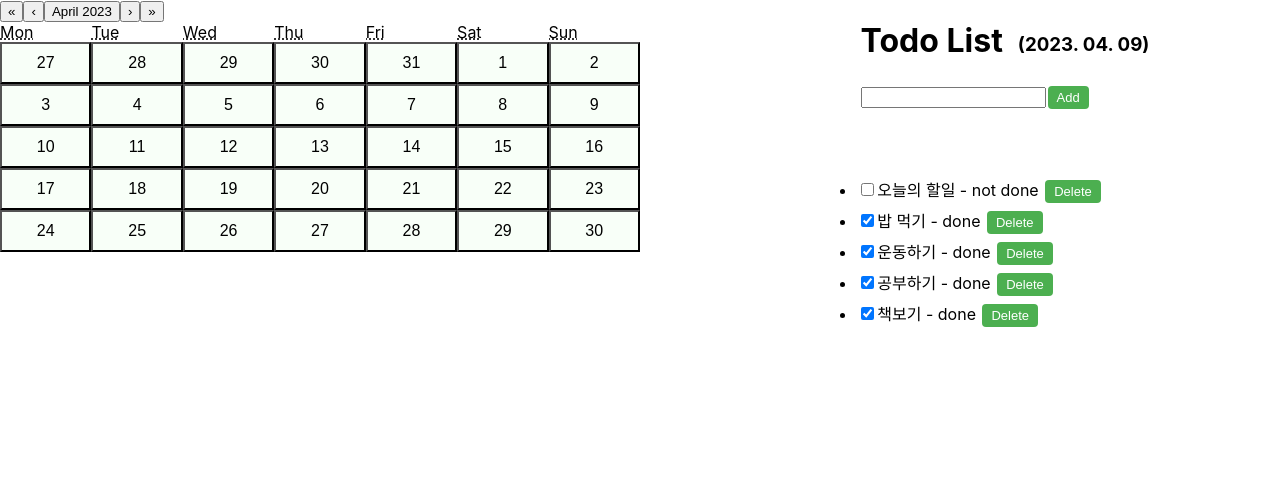
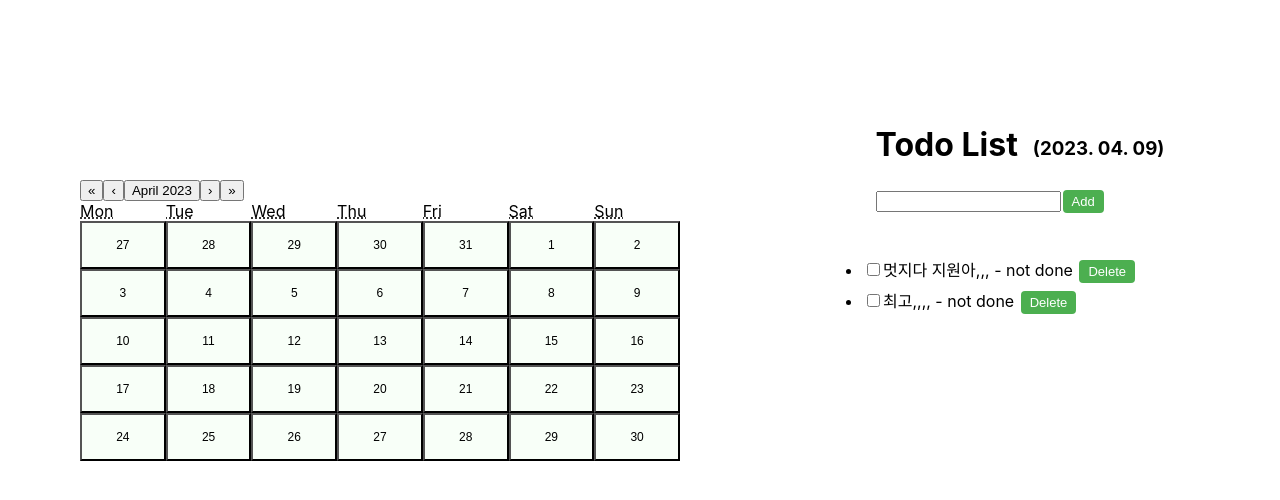
Before and after one commit to zi0ne/TODO, a React (Create React App) app: page / in a window 1280 px wide. Shown: the top 500 px of the page. Built offline with nearby package versions, Linux system fonts and the light colour scheme; data requests are answered from the project's data file.

Commit message:
캘린더와 기존 TODO 합치기 + 배치

```diff
--- a/src/components/component.css
+++ b/src/components/component.css
@@ -14,13 +14,13 @@
 
 .header{
     position: fixed; /*위치 상단 고정*/
-    top : 0px;
-    margin-left: 90px;
+    top : 13vh;
+    margin-left: 10vh;
 }
 
 .list{
     position: fixed;
-    height: 50vh;
+    height: 30vh;
     overflow-y: scroll; /*영역 벗어나면 스크롤*/
     margin-top: 10vh;
 
@@ -56,13 +56,17 @@
 
 .react-calendar__month-view__days__day{
   display: inline-block;
-  padding: 10px 20px;
+  padding: 15px 20px;
   background-color: #f8fff8;
   color: black;
-  font-size: 16px;
+  font-size: 12px;
   cursor: pointer;
 }
 
 .react-calendar{
+  display: flex;
+  flex-direction: column;
+  margin-left: 10vh;
+  justify-content: center;
   width: 50%;
 }
--- a/src/db.json
+++ b/src/db.json
@@ -2,28 +2,13 @@
   "todos": [
     {
       "id": 1,
-      "text": "오늘의 할일",
+      "text": "멋지다 지원아,,,",
       "done": false
     },
     {
       "id": 2,
-      "text": "밥 먹기",
-      "done": true
-    },
-    {
-      "id": 3,
-      "text": "운동하기",
-      "done": true
-    },
-    {
-      "id": 4,
-      "text": "공부하기",
-      "done": true
-    },
-    {
-      "id": 5,
-      "text": "책보기",
-      "done": true
+      "text": "최고,,,, ",
+      "done": false
     }
   ]
 }
```
